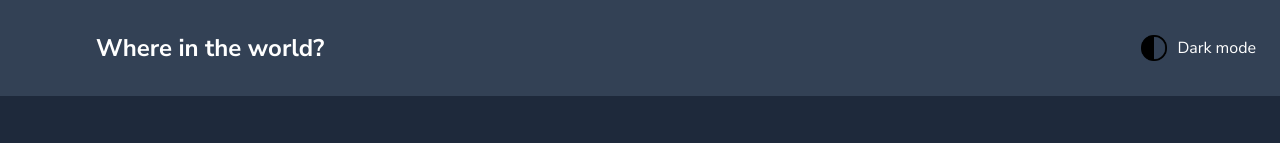
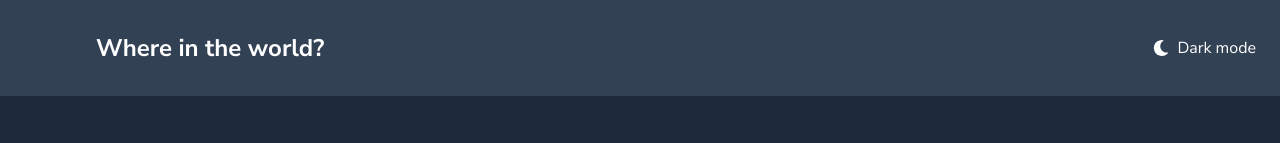
Before and after one commit to rajahn1/countries-website, a Next.js app: page / in a window 1280 px wide. Shown: the top 143 px of the page. Built offline with nearby package versions, Linux system fonts and the light colour scheme; no server answers.

Commit message:
refactor(router): useRouter instead of link

```diff
--- a/src/app/SpecificCountry/page.tsx
+++ b/src/app/SpecificCountry/page.tsx
@@ -1,7 +1,8 @@
 'use client';
-import Link from 'next/link';
+import { useRouter } from 'next/navigation';
 import { FaArrowLeft } from 'react-icons/fa';
 export default function SpecificCountry() {
+    const router = useRouter();
     const dataJSON = localStorage.getItem('selectedCountryData');
     const selectedCountryDataArray = JSON.parse(dataJSON);
     const selectedCountryData = selectedCountryDataArray[0];
@@ -18,13 +19,12 @@ export default function SpecificCountry() {
     return (
     <div className="w-screen text-white bg-slate-800 flex flex-row items-center justify-center h-screen">
         <div className="w-1/ flex flex-col gap-8">
-        <Link href='/'>
         <button
-         className="bg-slate-500 text-white flex items-center mt-4 justify-center gap-2 w-5/12 h-8 ">
+        onClick={() => router.push('/')}
+        className="bg-slate-500 text-white flex items-center mt-4 justify-center gap-2 w-5/12 h-8 ">
             <FaArrowLeft />
             Back
          </button>
-         </Link>
                 <img src={selectedCountryData.flags.png} alt="flag" />
             </div>
 
--- a/src/app/page.tsx
+++ b/src/app/page.tsx
@@ -8,8 +8,16 @@ import { useRouter } from 'next/navigation';
 
 export default function Home() {
   const { countries, setCountries } = useContext(CountryContext);
+  const [selectedOption, setSelectedOption] = useState('');
+
+  const [theme, setTheme] = useState('dark');
+
+  const handleChangeTheme = () => {
+
+    setTheme(theme)
+  }
+
   const router = useRouter();
-  const [selectedOption, setSelectedOption] = useState('');
 
   useEffect(() => {
     const getCountries = async () => {
--- a/src/components/Header.tsx
+++ b/src/components/Header.tsx
@@ -1,18 +1,11 @@
-import Image from "next/image";
-import DarkMode from '../../public/icons8-dark-96.png';
-import LightMode from '../../public/icons8-sun-50.png';
+import { FaMoon, FaSun } from "react-icons/fa";
 
 export default function Header() {
     return(
         <div className=" bg-slate-700 text-white flex justify-between h-24 items-center">
             <h2 className="ml-24 text-2xl font-bold"> Where in the world?</h2>
             <div className="mr-6 flex items-center">
-                <Image
-                src={DarkMode}
-                alt="dark"
-                width={30}
-                height={30}
-                />
+                <FaMoon />
                 <span className="ml-2"> Dark mode</span>
             </div>
         </div>
```
